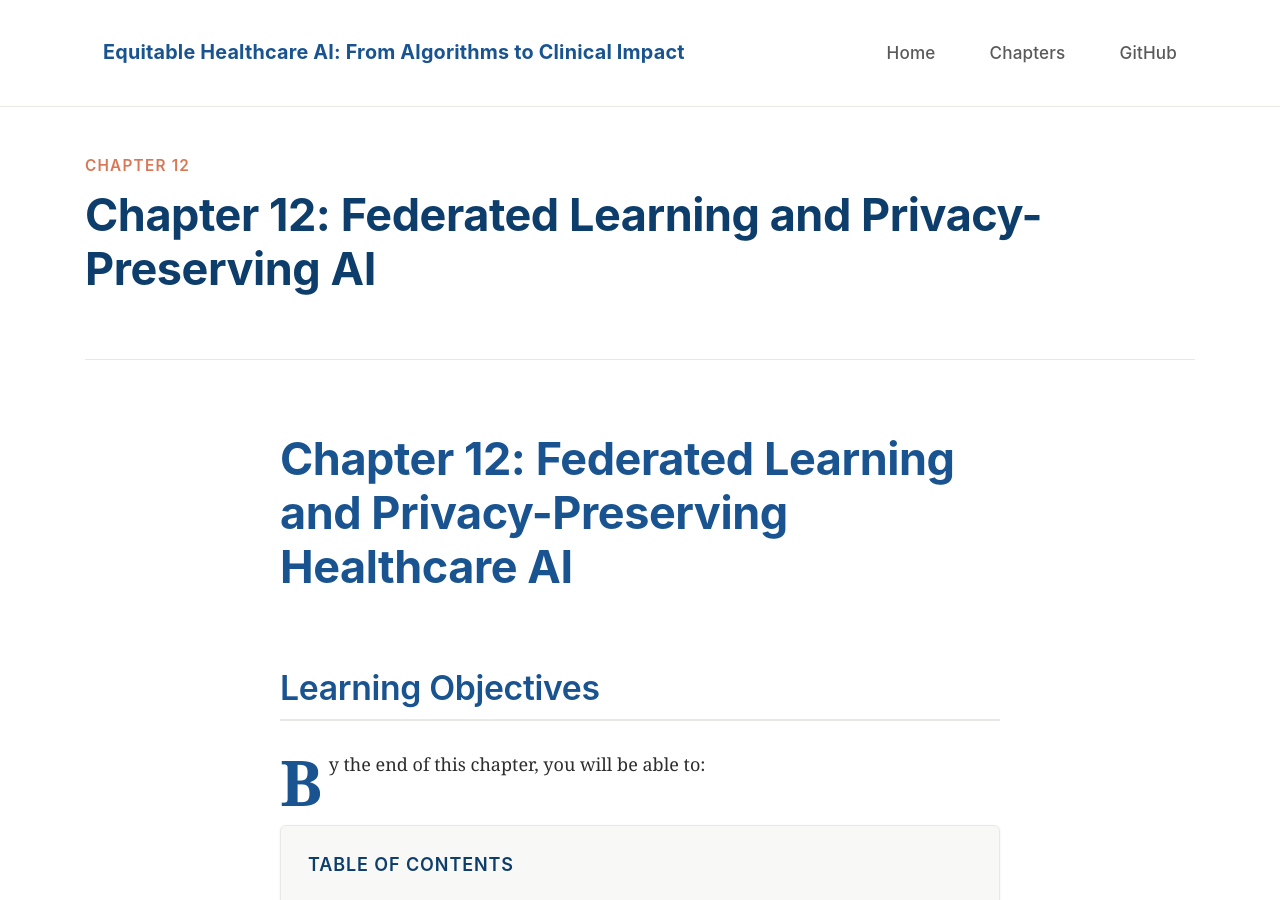
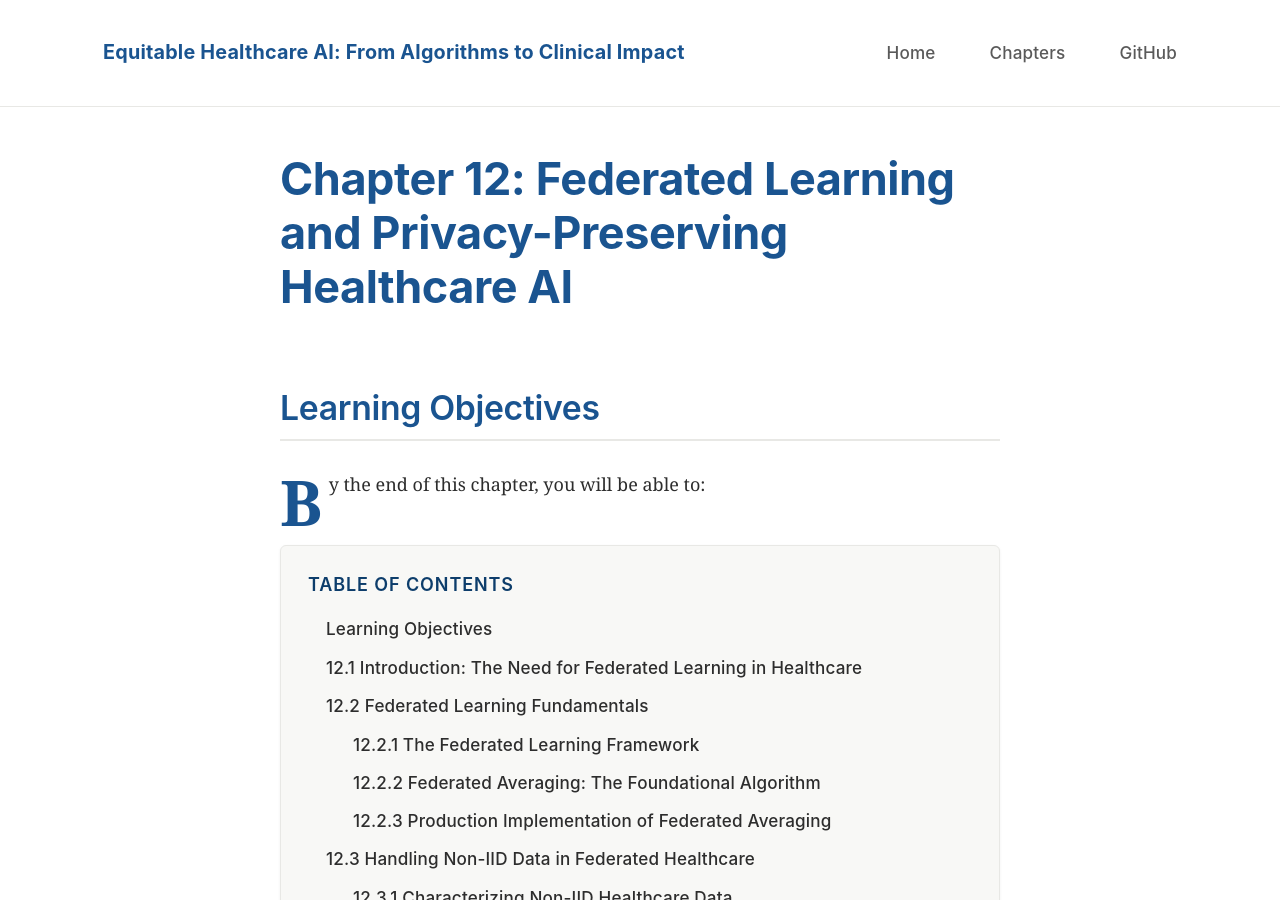
Before and after one commit to sanjaybasu/healthcare-ai-equity, a Jekyll site: the page built from _chapters/chapter_12_federated_learning_privacy.md, in a window 1280 px wide and 900 px high. Built offline with Jekyll 4.4.1, drawn with Linux system fonts in a browser that asks for light colours; nearby versions of some CDN libraries; formulas are drawn with MathJax 3.

Commit message:
Update default.html

```diff
--- a/_layouts/default.html
+++ b/_layouts/default.html
@@ -37,15 +37,8 @@
 
   <!-- Main Content -->
   <main class="container">
-    {% if page.title and page.chapter_number %}
-    <header class="page-header">
-      <p class="chapter-label">Chapter {{ page.chapter_number }}</p>
-      <h1 class="page-title">{{ page.title }}</h1>
-      {% if page.description %}
-      <p class="page-description">{{ page.description }}</p>
-      {% endif %}
-    </header>
-    {% endif %}
+    <!-- REMOVED: Title header that was causing duplicate -->
+    <!-- Chapters now display title from their markdown content only -->
 
     <article class="content">
       {{ content }}
```
